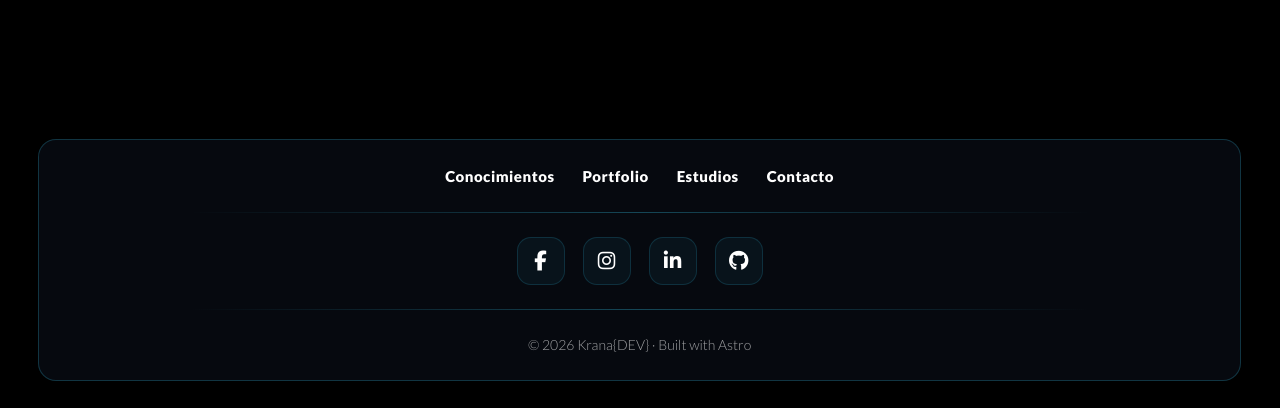
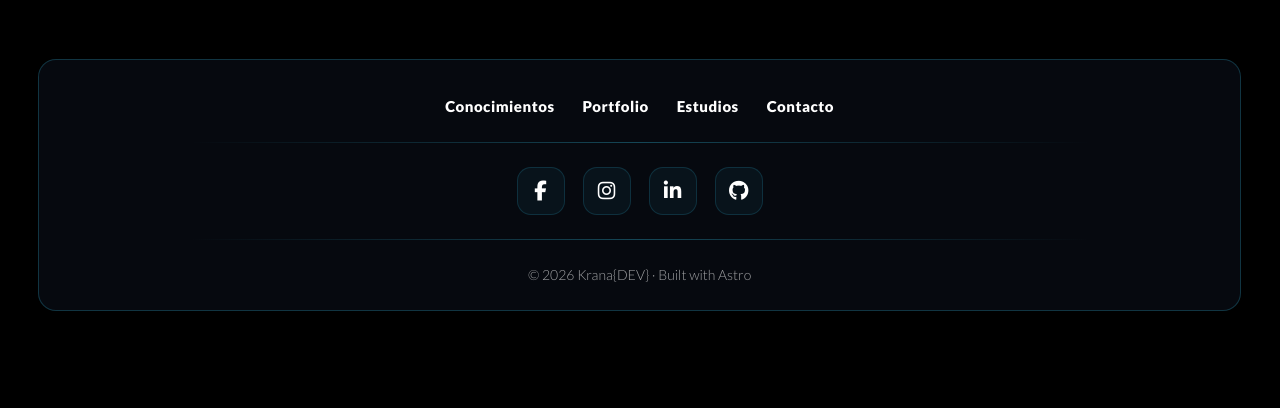
Before and after one commit to MKranauerDev/Portfolio, an Astro site: page / in a window 1280 px wide. Shown: the part 3617-4025 px from the top of the page. After the commit the page ends 3958 px from the top, so only its background shows below. Built offline with nearby package versions, Linux system fonts and the light colour scheme; Astro itself is replaced by a stand-in of ours.

Commit message:
ajuste de espacio entre footer y secciocuatro

```diff
--- a/src/styles/footer.css
+++ b/src/styles/footer.css
@@ -2,12 +2,13 @@
 
 .footer {
   width: 100%;
-  padding: 70px 0 30px;
+  padding: 30px 0 30px;
 }
 
 .footer-box {
   width: 100%;
   padding: 28px 24px;
+  margin-top: 0;
   border-radius: 24px;
   background: rgba(8, 14, 24, 0.5);
   border: 1px solid rgba(48, 185, 219, 0.18);
@@ -17,6 +18,7 @@
 }
 
 .footer-nav {
+  margin-top: 10px;
   display: flex;
   justify-content: center;
   flex-wrap: wrap;
--- a/src/styles/seccionCuatro.css
+++ b/src/styles/seccionCuatro.css
@@ -2,7 +2,7 @@
 
 .seccionCuatro {
   width: 100%;
-  padding: 70px 0;
+  padding: 70px 0 30px 0; /* arriba costados abajo */
 }
 
 .contacto-wrap {
```
